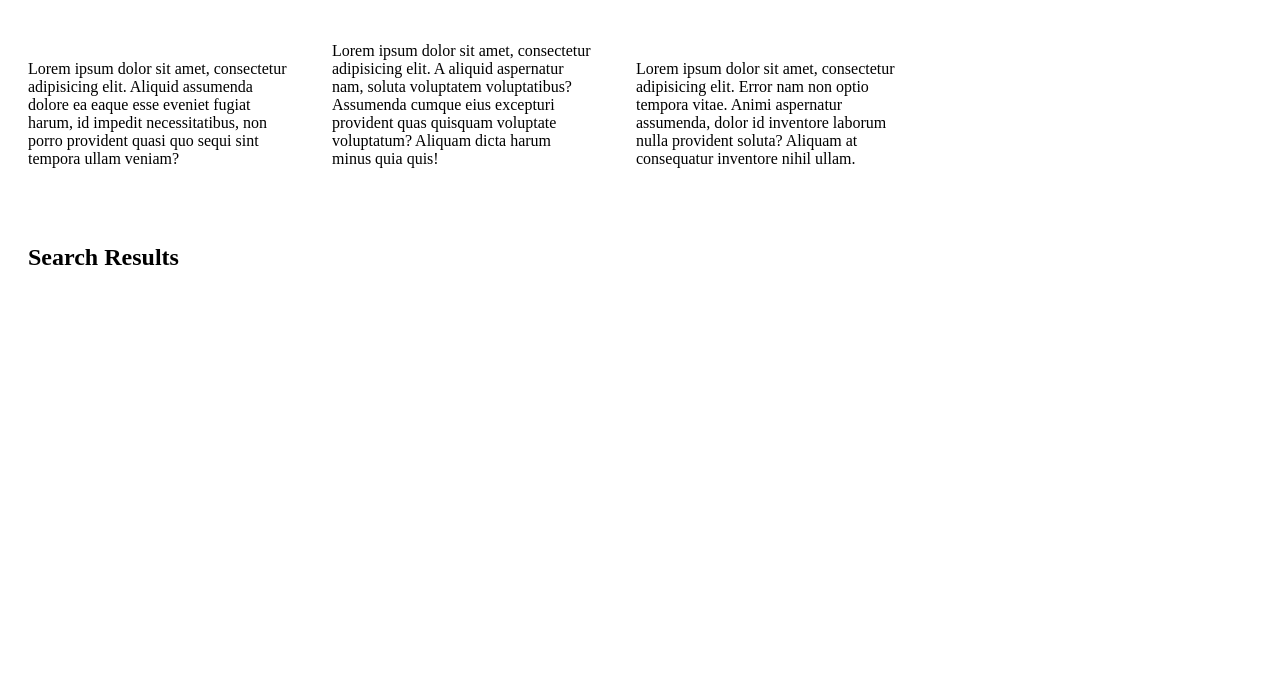
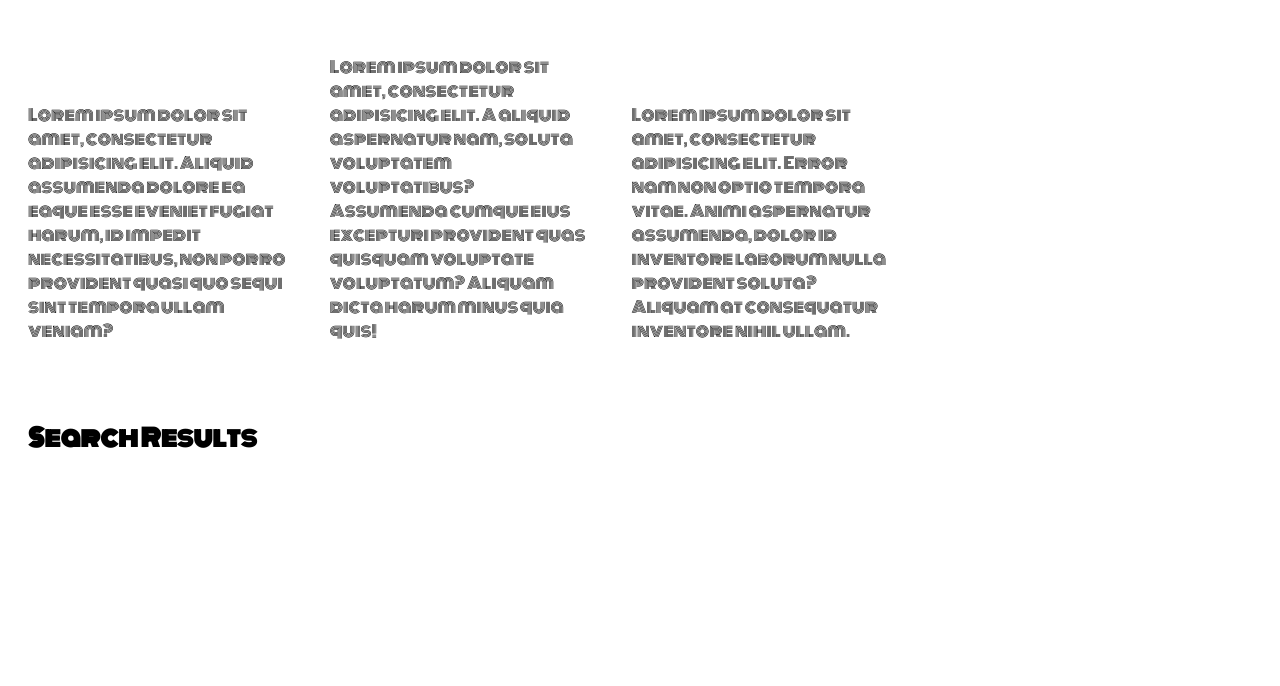
Before and after one commit to YK0902/assessment-32799900003, a plain HTML site: page src/index.html in a window 1280 px wide. Shown: the part 114-800 px from the top of the page. Drawn offline with Linux system fonts and the light colour scheme.

Commit message:
added Monoton web fonts

```diff
--- a/src/index.html
+++ b/src/index.html
@@ -5,6 +5,7 @@
   <meta name="description" content="">
   <meta name="viewport" content="width=device-width, initial-scale=1.0">
   <link href="./main.css" rel="stylesheet" />
+  <link href="https://fonts.googleapis.com/css?family=Monoton" rel="stylesheet" type="text/css" />
 </head>
 <body>
   <div id="menu-icon-wrapper" style="visibility: hidden;">
@@ -22,7 +23,8 @@
       <li>
         <form action='https://rickandmortyapi.com/api/character/'>
           <input type='text' name='name' placeholder='Search character...'><input type='submit'>
-        </form></li>
+        </form>
+	  </li>
     </ul>
   </div>
 
--- a/src/main.css
+++ b/src/main.css
@@ -1,3 +1,6 @@
+body {
+    font-family: Monoton;
+}
 #menu {
   display: none;
   position: absolute;
```
